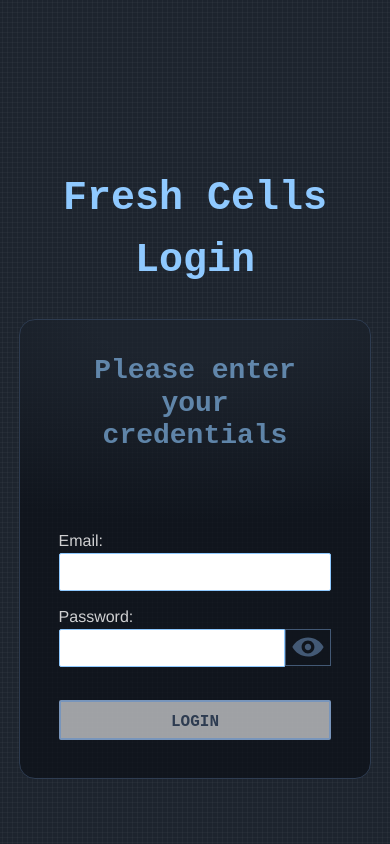
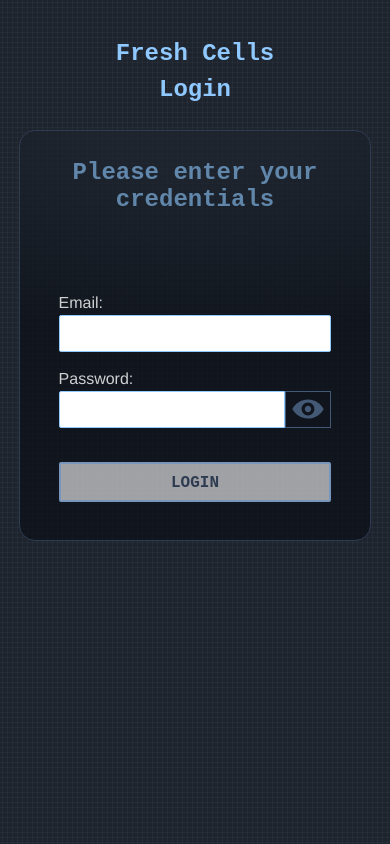
Before and after one commit to jhserodio/fc-login-frontend, a React (Vite) app: page / in a window 390 px wide. Built offline with nearby package versions, Linux system fonts and the light colour scheme.

Commit message:
feat: update stype - fix style to mobile screen on Login page - fix style to mobile screen on User page

```diff
--- a/src/components/texts/title/title.module.css
+++ b/src/components/texts/title/title.module.css
@@ -8,3 +8,14 @@
 .__captalize {
     text-transform: capitalize;
 }
+
+.login {
+  margin-top: 160px;
+}
+
+@media screen and (max-width: 37.49em) {
+	.title {
+    font-size: 1.5em;
+    margin: .5rem auto;
+  }
+}
--- a/src/pages/login/login.module.css
+++ b/src/pages/login/login.module.css
@@ -1,5 +1,5 @@
 .login {
-  margin-top: 160px;
+  margin-top: 10rem;
 }
 
 .head {
@@ -16,3 +16,12 @@
 .btn {
   margin-top: calc(var(--space-lg)*2);
 }
+
+@media screen and (max-width: 37.49em) {
+	.login {
+    margin-top: 2rem;
+    max-height: 100vh;
+    height: var(100vh + 2rem);
+    overflow-y: hidden;
+  }
+}
--- a/src/pages/user/user.module.css
+++ b/src/pages/user/user.module.css
@@ -23,3 +23,9 @@
   justify-content: flex-end;
   padding: var(--space-lg) var(--space-lg);
 }
+
+@media screen and (max-width: 37.49em) {
+	.user {
+    max-width: 90vw;
+  }
+}
```
